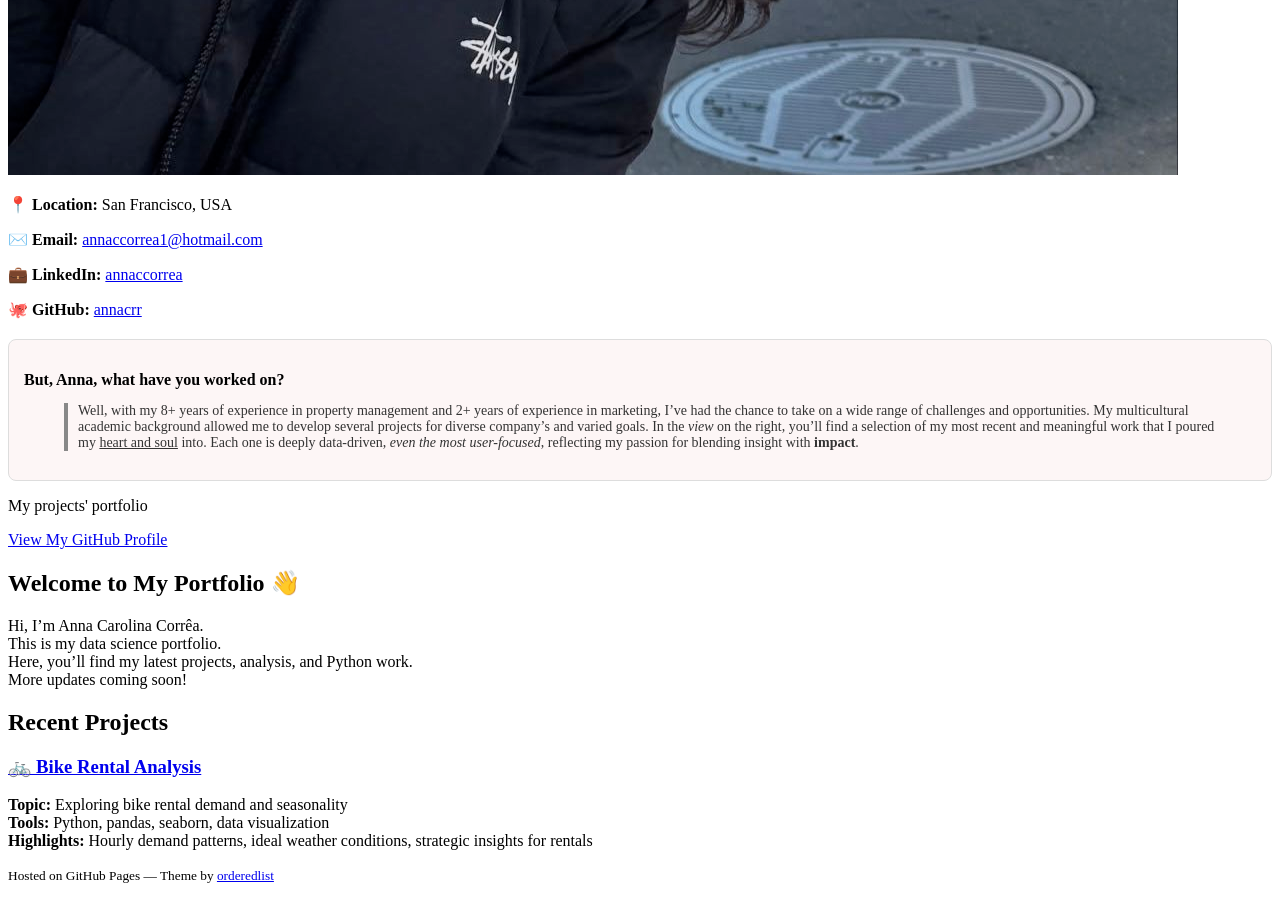
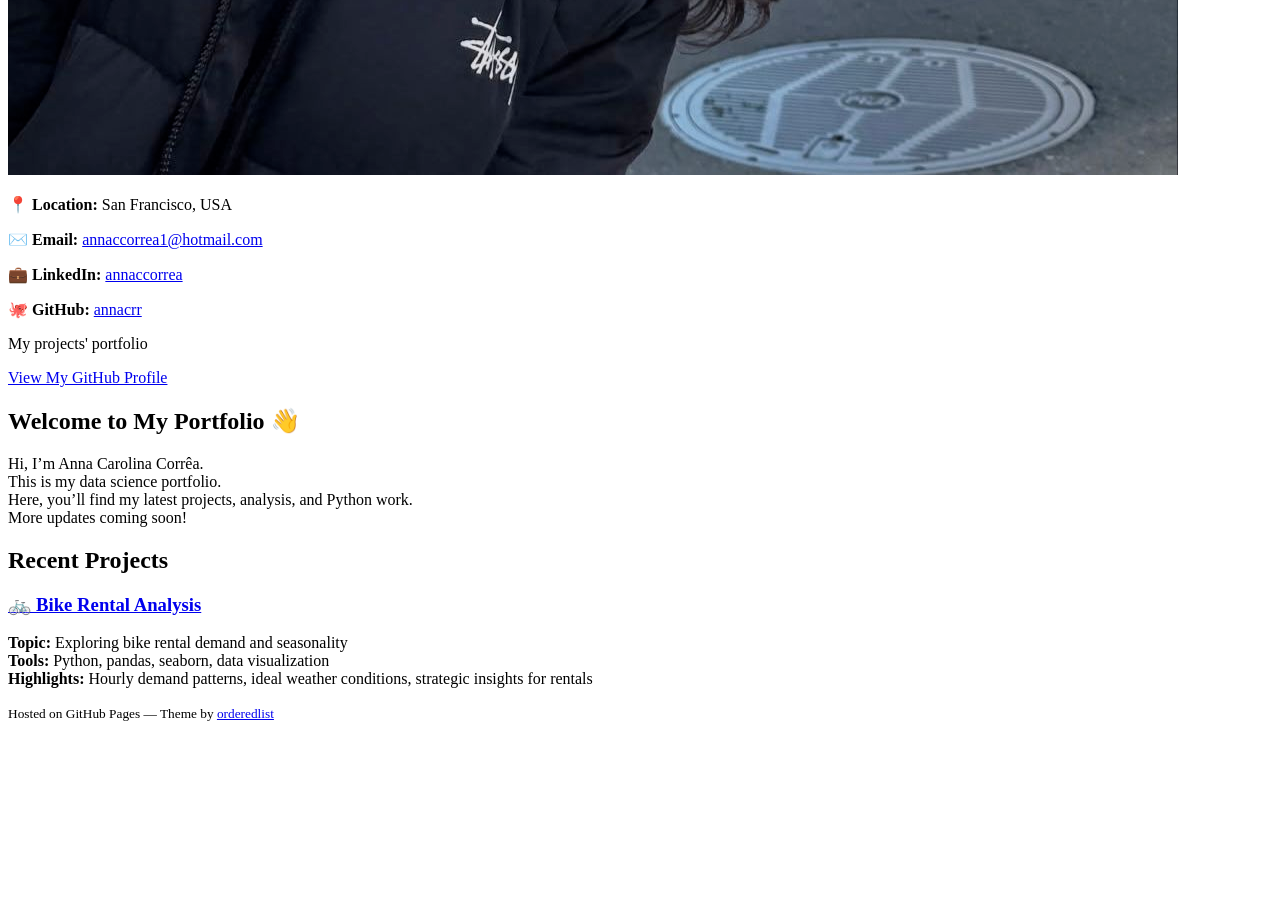
Before and after one commit to annacrr/annacrr.github.io, a Jekyll site: the page built from index.md, in a window 1280 px wide and 900 px high, scrolled down 1252 px. Built offline with Jekyll 4.4.1, drawn with Linux system fonts in a browser that asks for light colours; our own code applies the rules of GitHub Pages for plain Markdown files; a script that is not in the unit is left out; after the commit the page ends 1990 px from its top, so only the background shows below that.

Commit message:
Update default.html

```diff
--- a/_layouts/default.html
+++ b/_layouts/default.html
@@ -29,17 +29,6 @@
   <p><strong>🐙 GitHub:</strong> <a href="https://github.com/annacrr" target="_blank">annacrr</a></p>
 </div>
 
-
-        <!-- About Me Box -->
-<div style="background-color: #fdf6f6; border-radius: 8px; padding: 15px; margin-top: 20px; font-size: 14px; border: 1px solid #ddd;">
-  <p style="font-weight: bold; font-size: 16px; margin-bottom: 10px;">But, Anna, what have you worked on?</p>
-  <blockquote style="border-left: 4px solid #888; padding-left: 10px; color: #333;">
-    Well, with my 8+ years of experience in property management and 2+ years of experience in marketing, I’ve had the chance to take on a wide range of challenges and opportunities.
-    My multicultural academic background allowed me to develop several projects for diverse company’s and varied goals.
-    In the <em>view</em> on the right, you’ll find a selection of my most recent and meaningful work that I poured my <u>heart and soul</u> into.
-    Each one is deeply data-driven, <em>even the most user-focused</em>, reflecting my passion for blending insight with <strong>impact</strong>.
-  </blockquote>
-</div>
 
         <p>{{ site.description | default: site.github.project_tagline }}</p>
 
```
